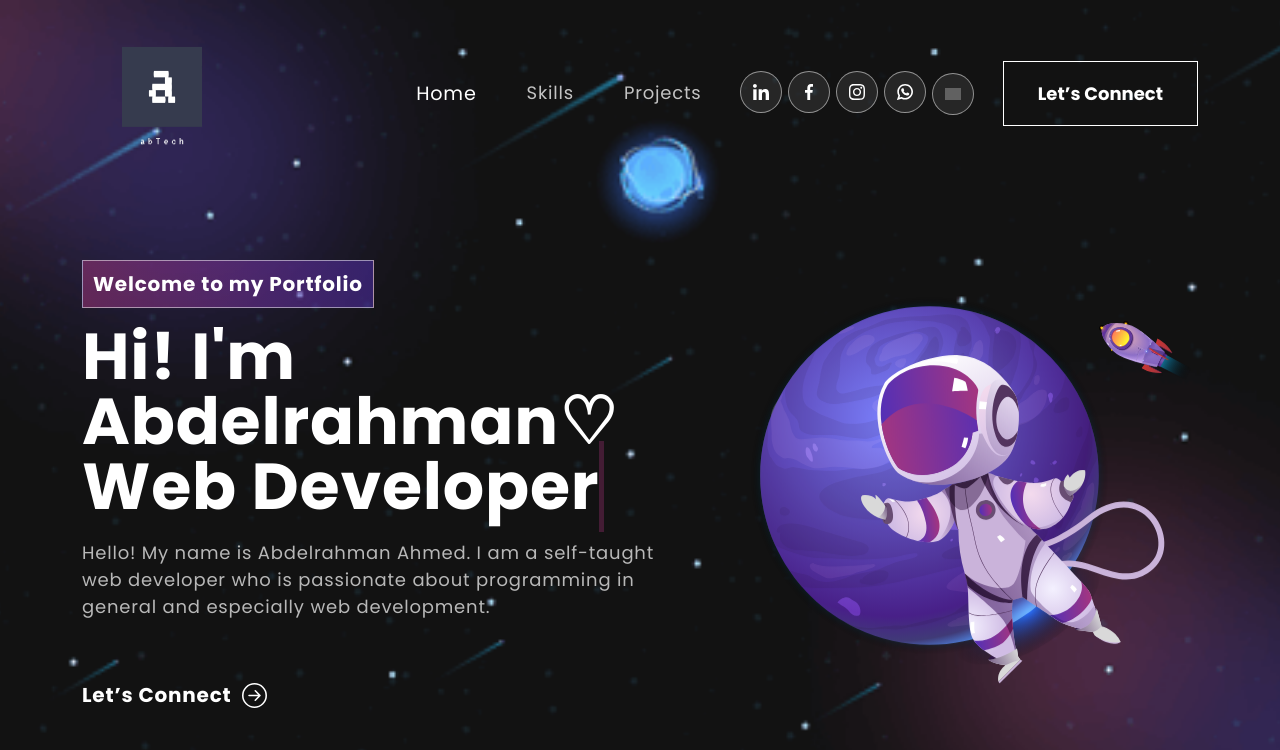
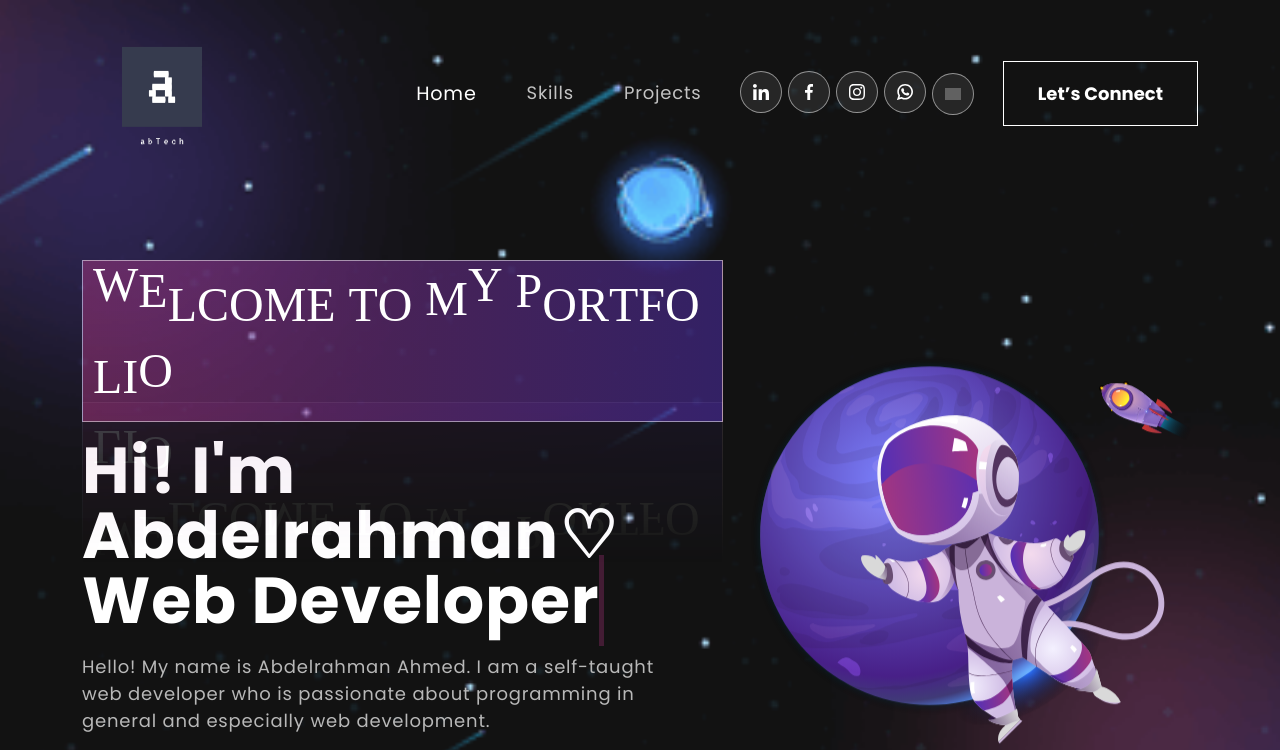
Before and after one commit to abdelrahman252/port, a React (Create React App) app: page / in a window 1280 px wide. Shown: the top 750 px of the page. Built offline with nearby package versions, Linux system fonts and the light colour scheme; grey boxes are pictures that could not be loaded.

Commit message:
Add files via upload

```diff
--- a/src/components/banner/Banner.js
+++ b/src/components/banner/Banner.js
@@ -55,11 +55,30 @@ const Banner = () => {
 
   return (
     <section className="banner" id="home">
-      <Container className="banner-container" >
+      <Container className="banner-container">
         <Row className="align-items-center ">
           <Col xs={12} md={6} xl={7} index={index}>
             <div>
-              <span className="tagline">Welcome to my Portfolio</span>
+              <div className="waviy ">
+                <span className="one">w</span>
+                <span className="to">e</span>
+                <span className="thre">l</span>
+                <span className="for">c</span>
+                <span className="fiv">o</span>
+                <span className="six">m</span>
+                <span className="seven">e</span> <span className="eait">t</span>
+                <span className="nine">o</span> <span className="ten">m</span>
+                <span className="ele">y</span> <span className="twe">p</span>
+                <span className="threet">o</span>
+                <span className="fourt">r</span>
+                <span className="fivit">t</span>
+                <span className="sixth">f</span>
+                <span className="sevth">o</span>
+                <span className="eaigh">l</span>
+                <span className="nint">i</span>
+                <span className="twent">o</span>
+              </div>
+
               <h1>
                 {`Hi! I'm Abdelrahman♡`}{" "}
                 <span
--- a/src/components/banner/banner.css
+++ b/src/components/banner/banner.css
@@ -8,16 +8,6 @@
     background-repeat: no-repeat;
 }
 
-.banner .tagline {
-    font-weight: 700;
-    letter-spacing: 0.8px;
-    padding: 8px 10px;
-    background: linear-gradient(90.21deg, rgba(170, 54, 124, 0.5) -5.91%, rgba(74, 47, 189, 0.5) 111.58%);
-    border: 1px solid rgba(255, 255, 255, 0.5);
-    font-size: 20px;
-    margin-bottom: 16px;
-    display: inline-block;
-}
 
 .banner h1 {
     font-size: 65px;
@@ -115,3 +105,144 @@
     }
 
 }
+
+:root {
+    --i: 1;
+    --i: 2;
+    --i: 3;
+    --i: 4;
+    --i: 5;
+    --i: 6;
+    --i: 7;
+    --i: 8;
+    --i: 9;
+    --i: 10;
+
+}
+
+.waviy {
+    position: relative;
+    -webkit-box-reflect: below -20px linear-gradient(transparent, rgba(0, 0, 0, .2));
+    font-size: 48px;
+    padding: 8px 10px;
+    background: linear-gradient(90.21deg, rgba(170, 54, 124, 0.5) -5.91%, rgba(74, 47, 189, 0.5) 111.58%);
+    border: 1px solid rgba(255, 255, 255, 0.5);
+    margin-bottom: 16px;
+
+}
+
+
+.waviy span {
+    font-family: 'Alfa Slab One', cursive;
+    position: relative;
+    display: inline-block;
+    color: #fff;
+    text-transform: uppercase;
+    animation-name: waviy;
+    animation-duration: 1s;
+    animation-iteration-count: infinite;
+}
+
+.waviy span:nth-child(1) {
+
+    animation-delay: .1s;
+}
+
+.waviy span.to {
+
+    animation-delay: .2s;
+}
+
+.waviy span.thre {
+
+    animation-delay: .3s;
+}
+
+.waviy span.for {
+
+    animation-delay: .4s;
+}
+
+.waviy .fiv {
+
+    animation-delay: .5s;
+}
+
+.waviy .six {
+
+    animation-delay: .6s;
+}
+
+.waviy .seven {
+
+    animation-delay: .7s;
+}
+
+.waviy .eait {
+
+    animation-delay: .8s;
+}
+
+.waviy .nine {
+
+    animation-delay: .9s;
+}
+
+.waviy .ten {
+    animation-delay: 1s;
+}
+
+.waviy .ele {
+    animation-delay: 1.1s;
+}
+
+.waviy .twe {
+    animation-delay: 1.2s;
+}
+
+.waviy .threet {
+    animation-delay: 1.3s;
+}
+
+.waviy .fourt {
+    animation-delay: 1.4s;
+}
+
+.waviy .fivit {
+    animation-delay: 1.5s;
+}
+
+.waviy .sixth {
+    animation-delay: 1.6s;
+}
+
+.waviy .sevth {
+    animation-delay: 1.7s;
+}
+
+.waviy .eaigh {
+    animation-delay: 1.8s;
+}
+
+.waviy .nint {
+    animation-delay: 1.9s;
+}
+
+.waviy .twent {
+    animation-delay: 2s;
+}
+
+
+
+@keyframes waviy {
+
+    0%,
+    40%,
+    100% {
+        transform: translateY(0)
+    }
+
+    20% {
+        transform: translateY(-20px)
+    }
+}
```
